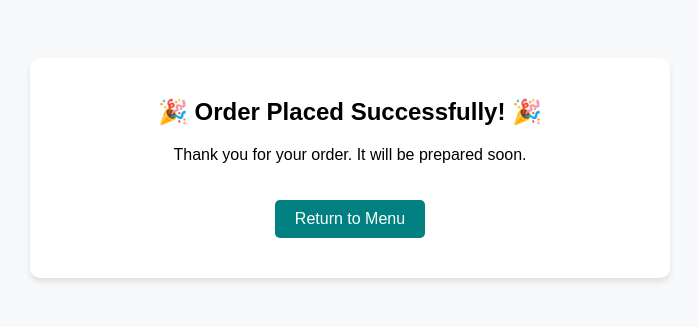
After one commit to aidantleak/software_capstone, a Django app: page /order-placed/ in a window 1280 px wide. The commit adds this page. Shown: the top 327 px of the page, without its empty margins (290-989 px from the left). Run offline with Django 5.2, Linux system fonts and the light colour scheme.

Commit message:
placing orders

```diff
--- /dev/null
+++ b/orders/templates/orders/order_placed.html
@@ -0,0 +1,47 @@
+<!--needs a progress bar-->
+
+<!DOCTYPE html>
+<html lang="en">
+<head>
+    <meta charset="UTF-8">
+    <meta name="viewport" content="width=device-width, initial-scale=1.0">
+    <title>Order Successful</title>
+    <style>
+        body {
+            font-family: Arial, sans-serif;
+            text-align: center;
+            background-color: #f8f9fa;
+            padding: 50px;
+        }
+        .container {
+            max-width: 600px;
+            margin: 0 auto;
+            padding: 20px;
+            background: white;
+            border-radius: 10px;
+            box-shadow: 0px 4px 6px rgba(0, 0, 0, 0.1);
+        }
+        .button {
+            display: inline-block;
+            padding: 10px 20px;
+            margin: 20px;
+            font-size: 16px;
+            color: white;
+            background-color: teal;
+            border: none;
+            border-radius: 5px;
+            text-decoration: none;
+        }
+        .button:hover {
+            background-color: #005f5f;
+        }
+    </style>
+</head>
+<body>
+    <div class="container">
+        <h2>🎉 Order Placed Successfully! 🎉</h2>
+        <p>Thank you for your order. It will be prepared soon.</p>
+        <a href="{% url 'menu' %}" class="button">Return to Menu</a>
+    </div>
+</body>
+</html>
--- a/orders/urls.py
+++ b/orders/urls.py
@@ -4,4 +4,8 @@ from .views import *
 urlpatterns = [
     path('menu/', menu, name ='menu'),
     path('home/', home, name ='home'),
+    path('place-order/', place_order, name='place_order'),
+    path('add-to-cart/<int:meal_id>/', add_to_cart, name='add_to_cart'),
+    path('cart/', view_cart, name='view_cart'),
+    path('order-placed/', order_placed, name='order_placed'),
 ]
--- a/orders/views.py
+++ b/orders/views.py
@@ -1,11 +1,59 @@
-from django.shortcuts import render
-from .models import Meal
+from django.shortcuts import render, redirect
+from .models import *
+
 
 def menu(request):
-    meals = Meal.objects.all()  # Fetch all menu items from the database
+    meals = Meal.objects.all()  # Get menu items from database
     return render(request, 'orders/menu.html', {'meals': meals})
 
 
 # for each html page we need to create a view and a url
 def home(request):
     return render(request, 'orders/home.html', {'home': home})
+
+
+def place_order(request):
+    cart = request.session.get('cart', [])
+    if not cart:
+        return redirect('menu')  # Redirect if cart is empty
+    order = Order.objects.create(user=request.user if request.user.is_authenticated else None)
+    for item in cart:
+        meal = Meal.objects.get(id=item['meal_id'])
+        OrderItem.objects.create(
+            order=order,
+            meal=meal,
+            quantity=item['quantity'],
+            price_at_order=item['price']
+        )
+
+    request.session['cart'] = []  # Clear the cart after order is placed
+    return redirect('order_placed')  # Redirect to a success page
+
+
+def add_to_cart(request, meal_id):
+    meal = Meal.objects.get(id=meal_id)
+    side = request.POST.get('side')
+    quantity = int(request.POST.get('quantity', 1))
+
+    cart = request.session.get('cart', [])  # Get cart from session (or create a new one)
+
+    # Add meal details to the cart
+    cart.append({
+        'meal_id': meal.id,
+        'name': meal.name,
+        'price': float(meal.price),  # Convert Decimal to float for session storage
+        'side': side,
+        'quantity': quantity,
+        'image': meal.image.url if meal.image else None,
+    })
+
+    request.session['cart'] = cart  # Save cart back to session
+    return redirect('menu')  # Redirect back to menu
+
+
+def view_cart(request):
+    cart = request.session.get('cart', [])  # Retrieve cart items from session
+    return render(request, 'orders/cart.html', {'cart': cart})
+
+def order_placed(request):
+    return render(request, 'orders/order_placed.html')
```
Also changed, not shown: orders/forms.py (added, +24 -0 lines), orders/models.py (+28 -0 lines), orders/templates/orders/cart.html (added, +68 -0 lines), orders/templates/orders/menu.html (+17 -2 lines), orders/templates/orders/order.html (+6 -11 lines), orders/migrations/0006_alter_meal_category_alter_meal_side_order_orderitem.py (added).
